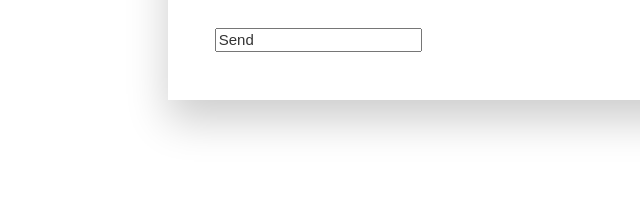
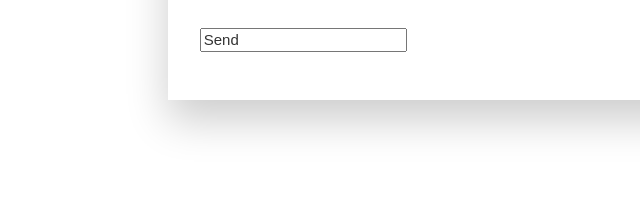
Before and after one commit to korczynski-website/korczynski-website.github.io, a plain HTML site: page index.html in a window 1280 px wide. Shown: the part 4884-5081 px from the top of the page, 0-640 px from the left. Drawn offline with Linux system fonts and the light colour scheme.

Commit message:
Update index.html

```diff
--- a/index.html
+++ b/index.html
@@ -871,10 +871,10 @@
                                         <div class="help-block with-errors"></div>
                                     </div>
                                 </div>
-                                <div class="col-md-12">
-					<input type="Wyślij wiadomość" value="Send">
 
-                                </div>
+				<input type="Wyślij wiadomość" value="Send">
+
+
                             </div>
                         </div>
 
```
